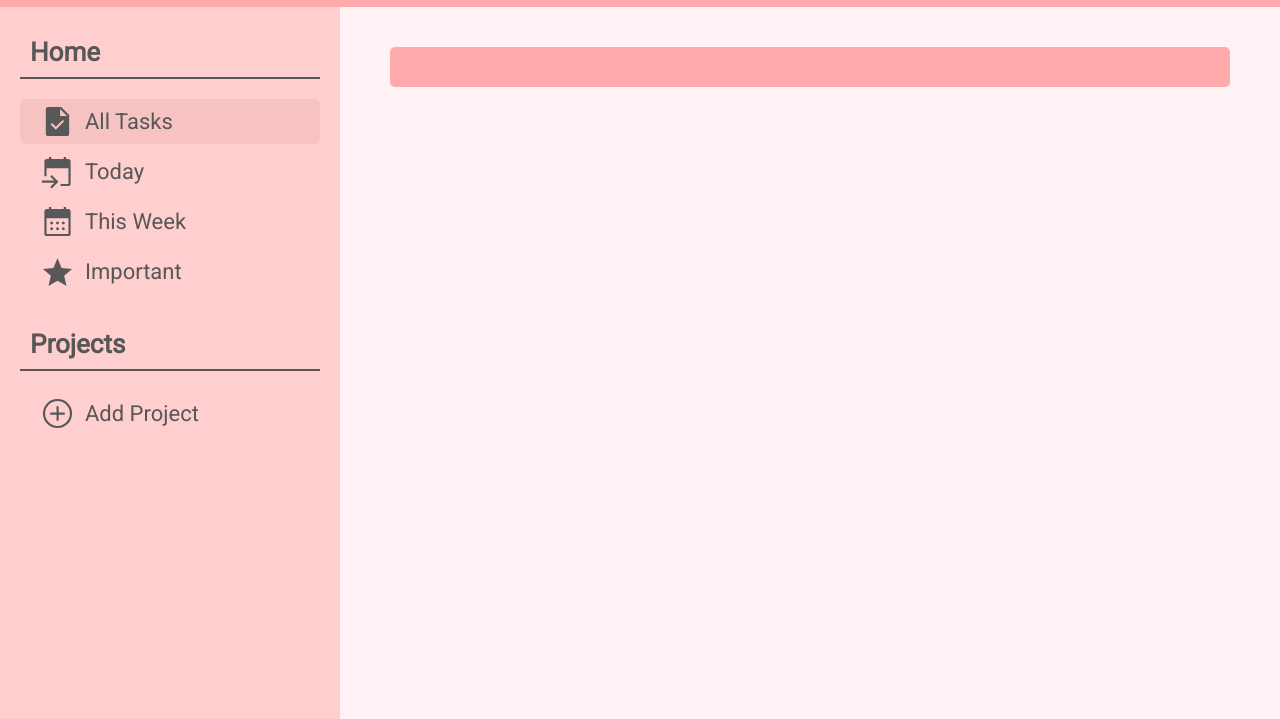
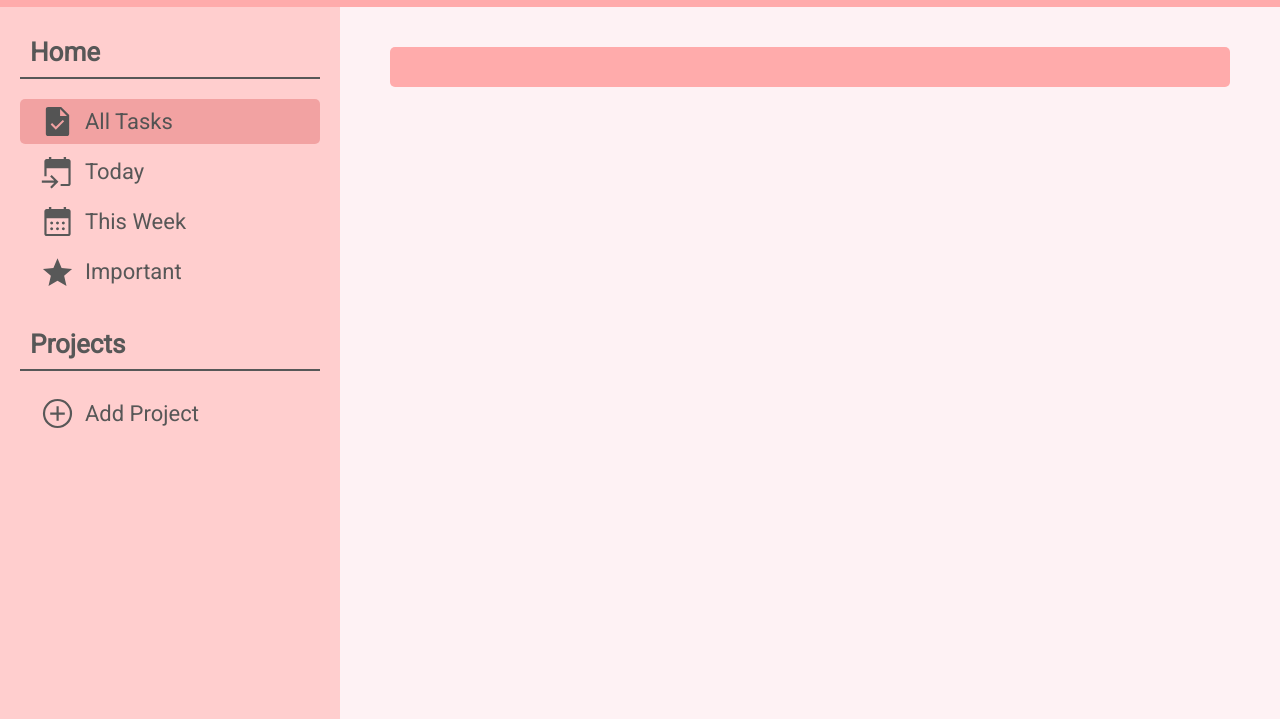
Before and after one commit to caylinvu/todolist, a plain HTML site: page index.html in a window 1280 px wide. In both pictures the pointer is over the element 170 px from the left and 202 px from the top of the page. Shown: the part 81-800 px from the top of the page. Drawn offline with Linux system fonts and the light colour scheme.

Commit message:
Add highlight to selected tab

```diff
--- a/index.html
+++ b/index.html
@@ -18,7 +18,7 @@
                 <div class="home">
                     <div class="sidebar-heading">Home</div>
                     <div class="home-links">
-                        <div class="link" id="all-tasks">
+                        <div class="link selected" id="all-tasks">
                             <img src="images/task.svg" alt="task icon">
                             <div>All Tasks</div>
                         </div>
--- a/style.css
+++ b/style.css
@@ -3,11 +3,10 @@
     --color2: #FFABAB;
     --color3: #ffcece;
     --color4: #FEF2F4;
-    --hover-color: #f7c2c2;
-    --hover-color2: #f5e5e8;
     --text-color: #575757;
     --icon-filter1: invert(53%) sepia(63%) saturate(3230%) hue-rotate(311deg) brightness(84%) contrast(93%);
     --icon-filter2: invert(33%) sepia(2%) saturate(10%) hue-rotate(352deg) brightness(90%) contrast(77%);
+    --hover-filter: brightness(95%);
 }
 
 body {
@@ -78,7 +77,8 @@ button, input {
 }
 
 .link:hover, .project-btn:hover {
-    background-color: var(--hover-color);
+    background-color: var(--color3);
+    filter: var(--hover-filter);
     cursor: pointer;
 }
 
@@ -92,6 +92,15 @@ button, input {
     background-color: inherit;
     width: 100%;
     margin: 20px 0px;
+}
+
+.selected {
+    background-color: var(--color2);
+}
+
+.selected:hover {
+    background-color: var(--color2);
+    filter: var(--hover-filter);
 }
 
 /* ---------------MAIN CONTENT--------------- */
@@ -116,6 +125,7 @@ button, input {
 }
 
 .task-btn:hover {
-    background-color: var(--hover-color2);
+    background-color: var(--color4);
+    filter: var(--hover-filter);
     cursor: pointer;
 }
```
